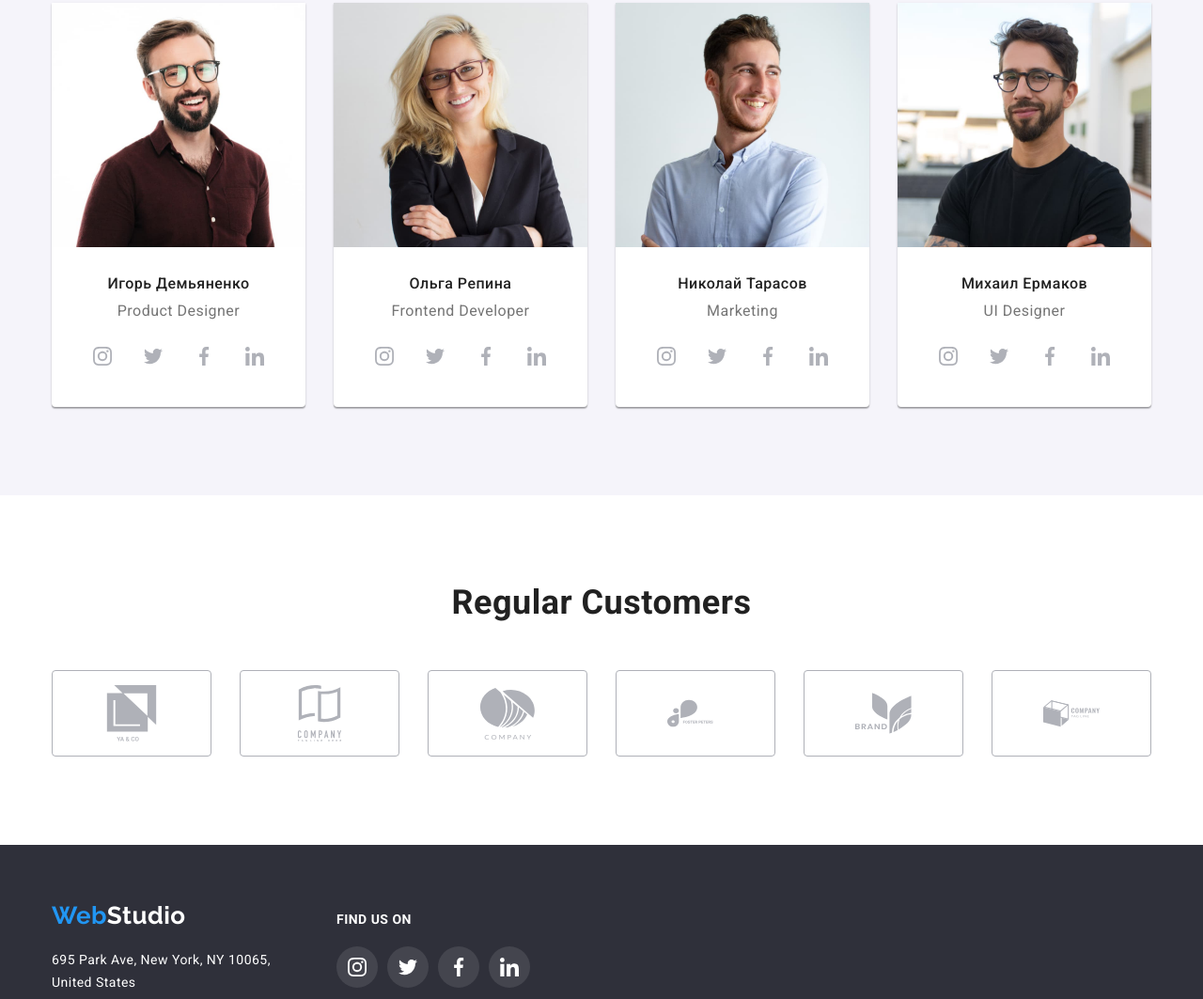
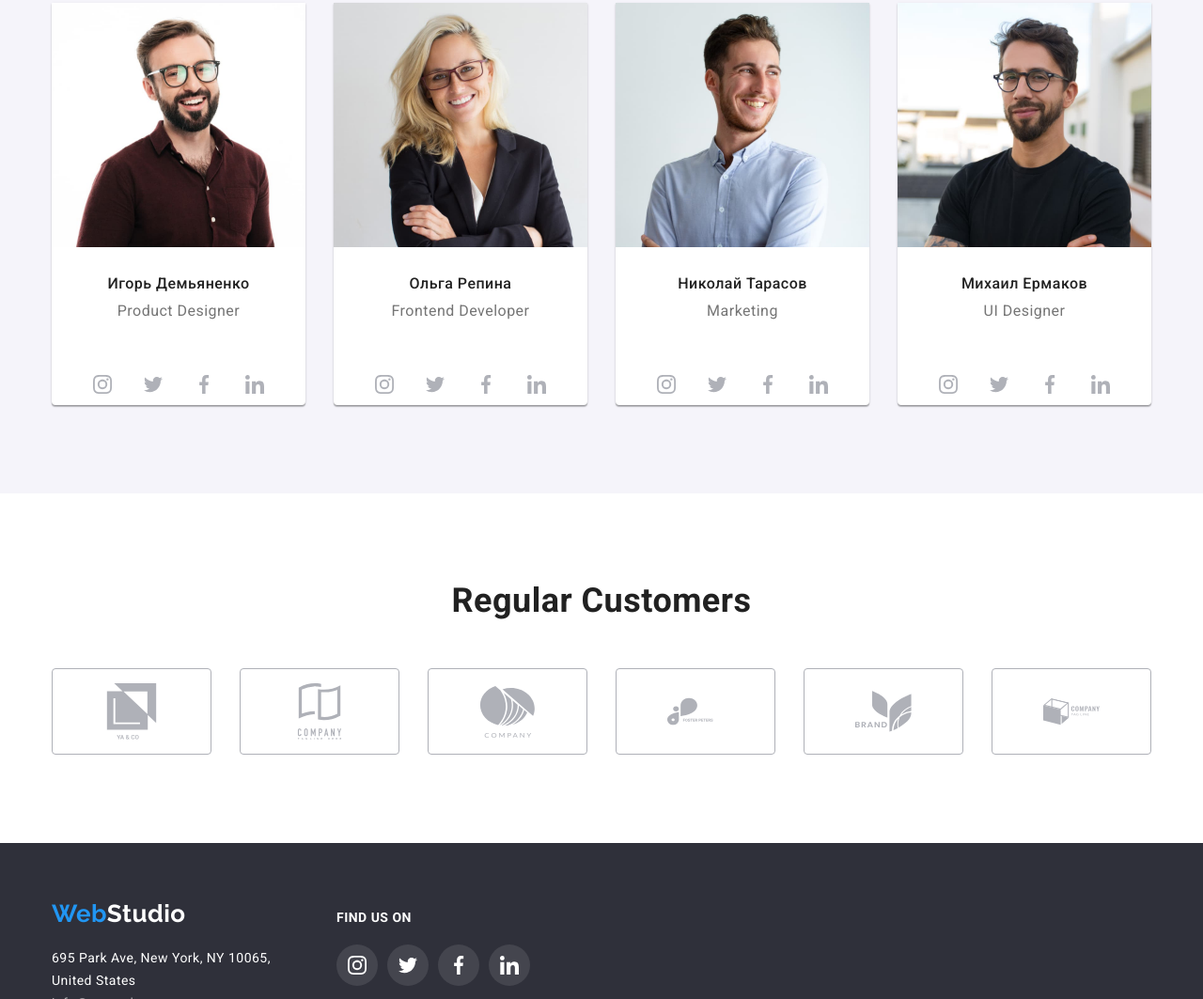
Before and after one commit to vocage/goit-markup-hw-05, a plain HTML site: page index.html in a window 1280 px wide. Shown: the part 1802-2865 px from the top of the page at 94% size. Drawn offline with nearby package versions, Linux system fonts and the light colour scheme.

Commit message:
Changed .social

```diff
--- a/css/styles.css
+++ b/css/styles.css
@@ -455,7 +455,7 @@ img {
 .team-member-description {
   margin: 0;
   padding-top: 30px;
-  padding-bottom: 16px;
+  padding-bottom: 30px;
   text-align: center;
 }
 
@@ -480,6 +480,8 @@ img {
 }
 
 .team-role {
+  margin-bottom: 16px;
+
   font-weight: 400;
   font-size: 16px;
   line-height: 1.18;
@@ -493,7 +495,6 @@ img {
 
   padding: 0;
   list-style: none;
-  margin-bottom: 32px;
 }
 
 .social-link {
```
